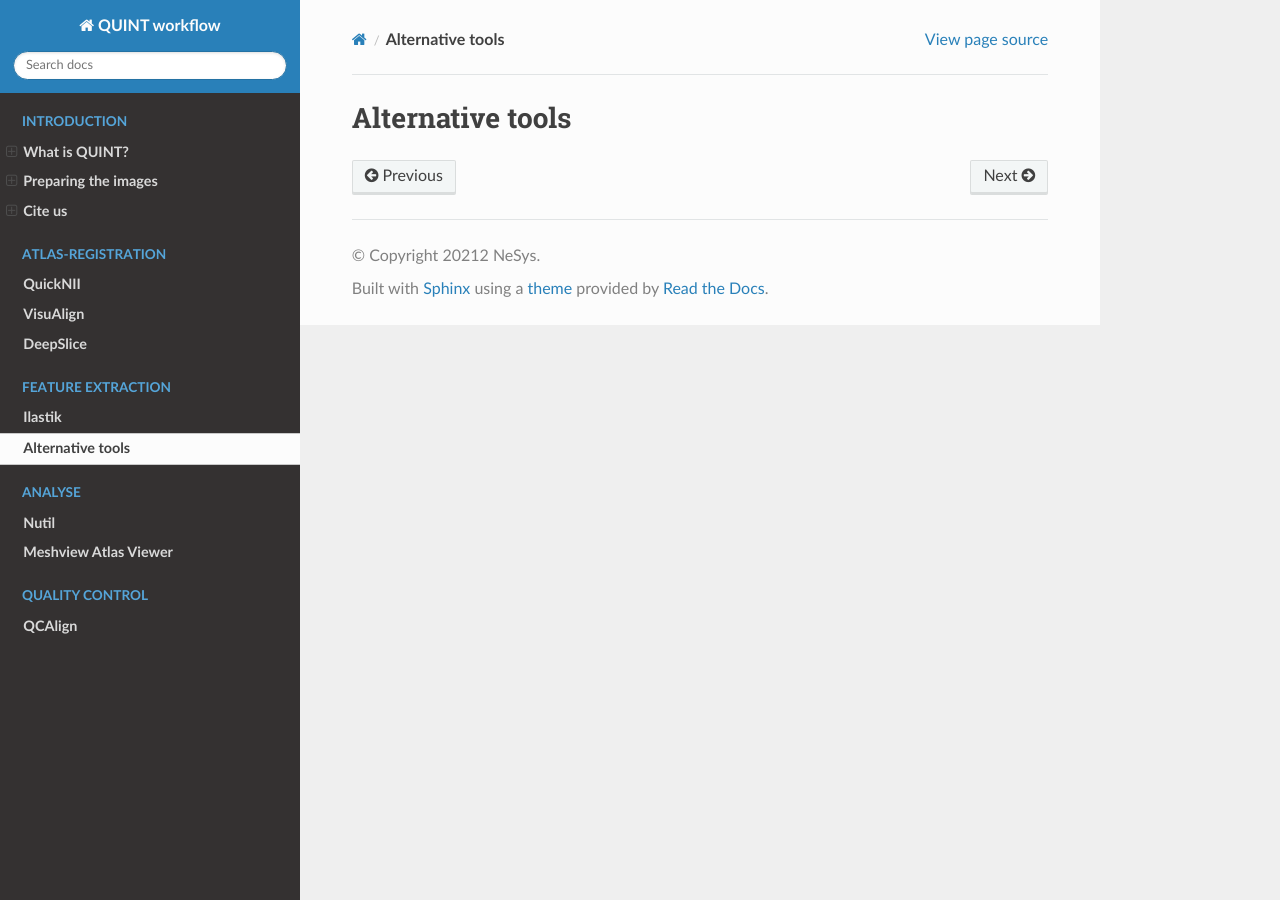
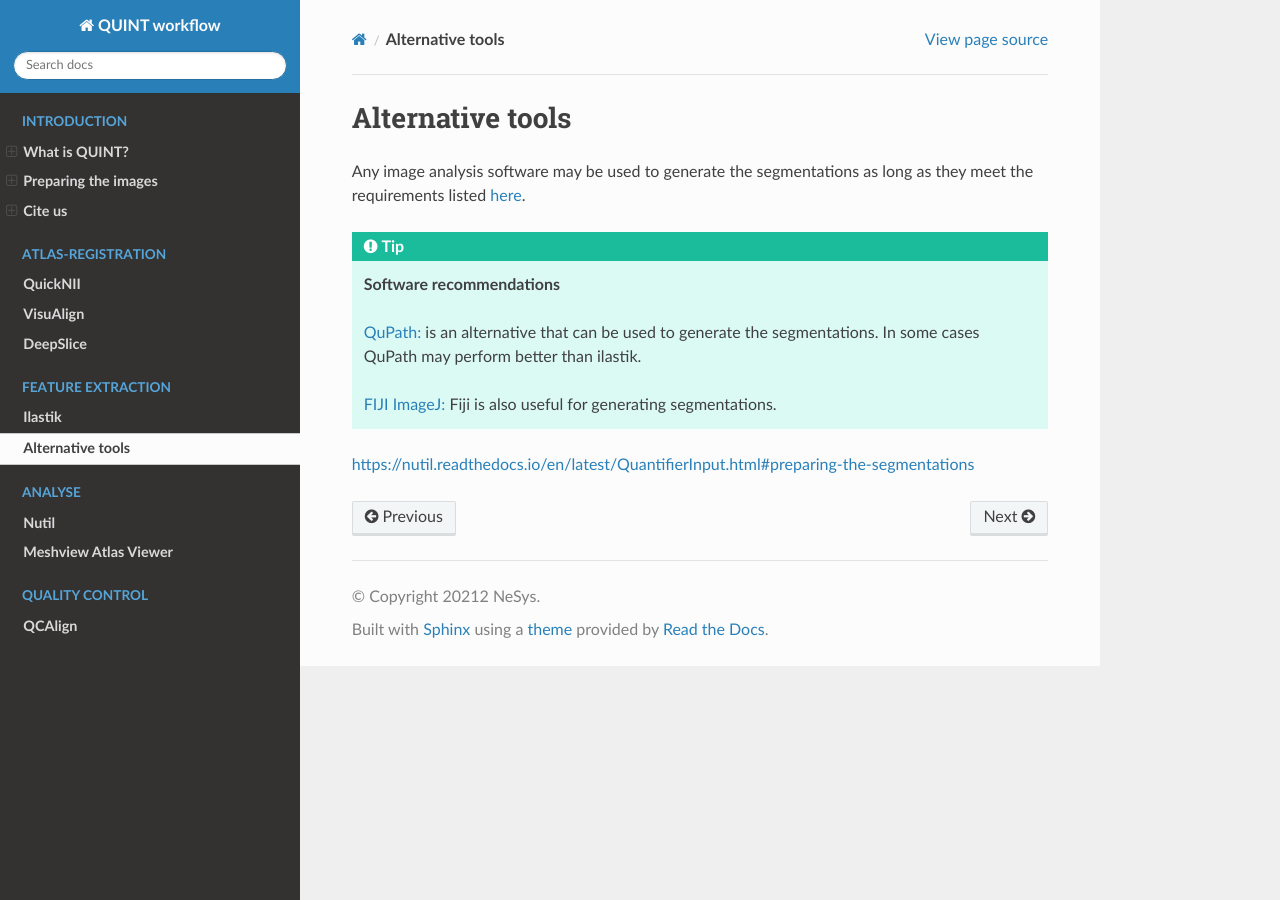
Before and after one commit to Neural-Systems-at-UIO/QUINT_workflow, a Sphinx documentation site: the page built from docs/AlternativeSeg.rst, in a window 1280 px wide. Built offline with Sphinx 7.4.7 and the Read the Docs theme 2.0.0, drawn with Linux system fonts in a browser that asks for light colours.

Commit message:
Update AlternativeSeg.rst

```diff
--- a/docs/AlternativeSeg.rst
+++ b/docs/AlternativeSeg.rst
@@ -1,2 +1,14 @@
 **Alternative tools**
 -----------------------
+
+Any image analysis software may be used to generate the segmentations as long as they meet the requirements listed `here <https://nutil.readthedocs.io/en/latest/QuantifierInput.html#preparing-the-segmentations>`_.
+
+.. tip::
+
+    **Software recommendations**
+
+    `QuPath: <https://qupath.github.io/QuPath>`_ is an alternative that can be used to generate the segmentations. In some cases QuPath may perform better than ilastik.
+
+    `FIJI ImageJ: <https://imagej.net/software/fiji/>`_ Fiji is also useful for generating segmentations.
+
+https://nutil.readthedocs.io/en/latest/QuantifierInput.html#preparing-the-segmentations
```
